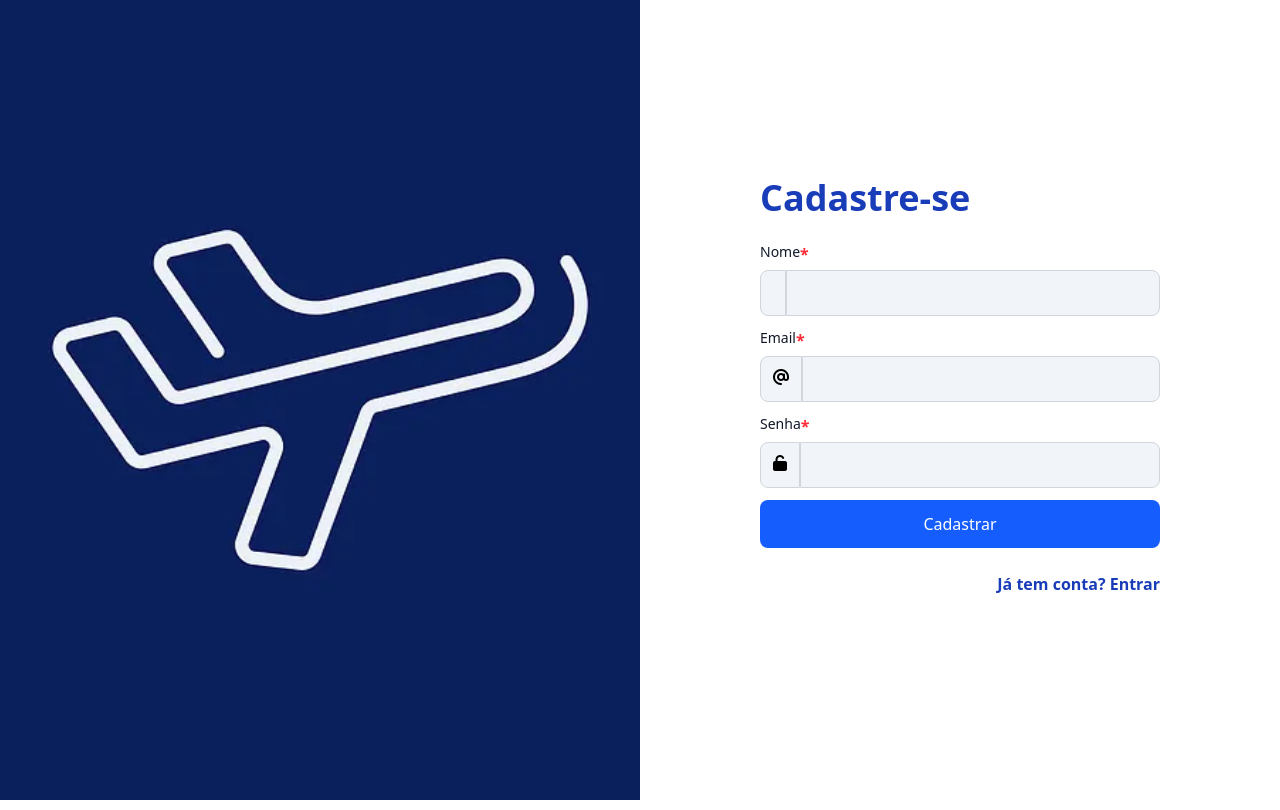
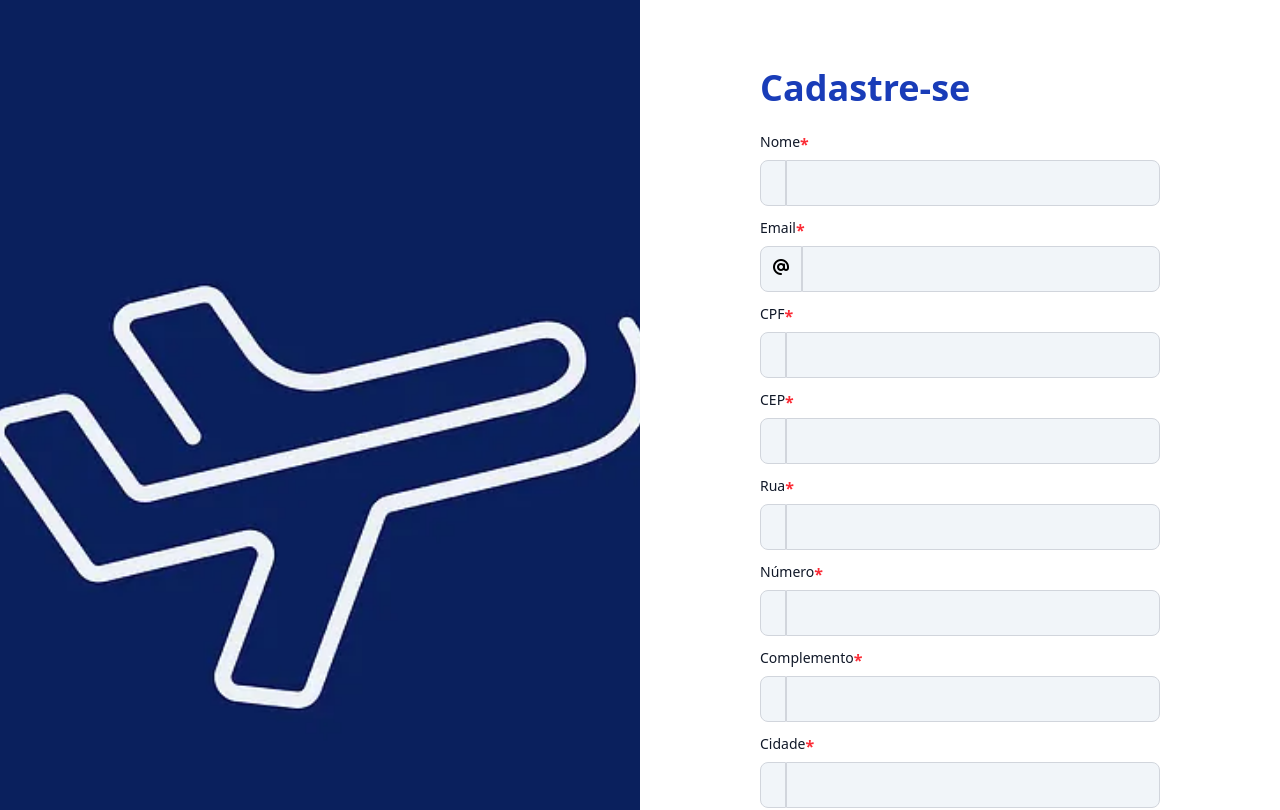
Before and after one commit to dac-ufpr-org/airline-company, a Vue app in the folder frontend/: page /register in a window 1280 px wide. Shown: the top 810 px of the page. Built offline with nearby package versions, Linux system fonts and the light colour scheme.

Commit message:
fix: ajuste da tela de registro

```diff
--- a/frontend/package.json
+++ b/frontend/package.json
@@ -16,6 +16,7 @@
     "font-awesome": "^4.7.0",
     "moment": "^2.30.1",
     "tailwindcss": "^4.0.15",
+    "v-mask": "^2.3.0",
     "vue": "^3.5.13",
     "vue-router": "^4.5.0",
     "vuetify": "^3.7.18"
--- a/frontend/src/views/Register.vue
+++ b/frontend/src/views/Register.vue
@@ -2,11 +2,18 @@
     <div class="grid grid-cols-2 h-[100vh] w-[100vw]">
         <div class="bg-red-500 bg-center bg-cover bg-[url(@/assets/airplane.png)]"></div>
         <div class="flex justify-center items-center">
-            <div class="mb-3 h-[60%] w-[70%] rounded rounded-lg p-6">
+            <div class="mb-3 h-[90%] w-[70%] rounded rounded-lg p-6">
                 <p class="mb-6 text-4xl font-semibold text-blue-800">Cadastre-se</p>
                 <Input title="Nome" v-model="object.name" required :error="this.errors.name" />
                 <Input title="Email" type="email" v-model="object.email" required :error="errors.email" />
-                <Input title="Senha" type="password" v-model="object.password" required :error="errors.password" />
+                <Input title="CPF" type="text" v-model="object.cpf" required :error="errors.cpf"/>
+                <Input title="CEP" type="number" v-model="object.cep" required :error="errors.cep"/>
+                <Input title="Rua" type="text" v-model="object.rua" required :error="errors.rua"/>
+                <Input title="Número" type="number" v-model="object.numero" required :error="errors.numero"/>
+                <Input title="Complemento" type="text" v-model="object.complemento" required :error="errors.complemento"/>
+                <Input title="Cidade" type="text" v-model="object.cidade" required :error="errors.cidade"/>
+                <Input title="Estado" type="text" v-model="object.estado" required :error="errors.estado"/>
+               <!-- <Input title="Senha" type="password" v-model="object.password" required :error="errors.password" /> -->
                 <Button blue label="Cadastrar" @click="register()" />
                 <div class="flex justify-end mt-6">
                     <p class="cursor-pointer hover:text-blue-900 text-blue-800 font-semibold" @click="this.$router.push('login')">Já tem conta? Entrar</p>
```
Also changed, not shown: 1 other file (tests, documents, lock files or other folders).
